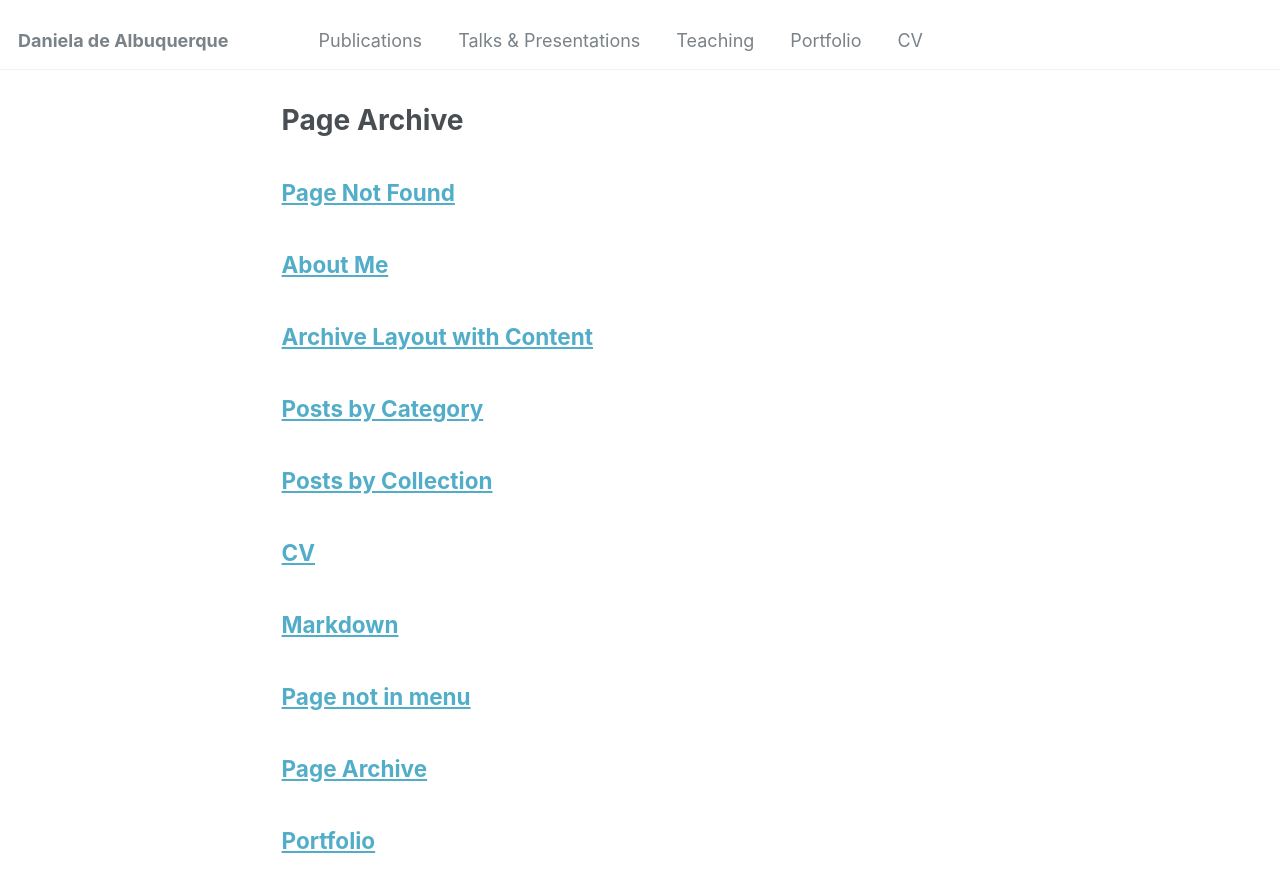
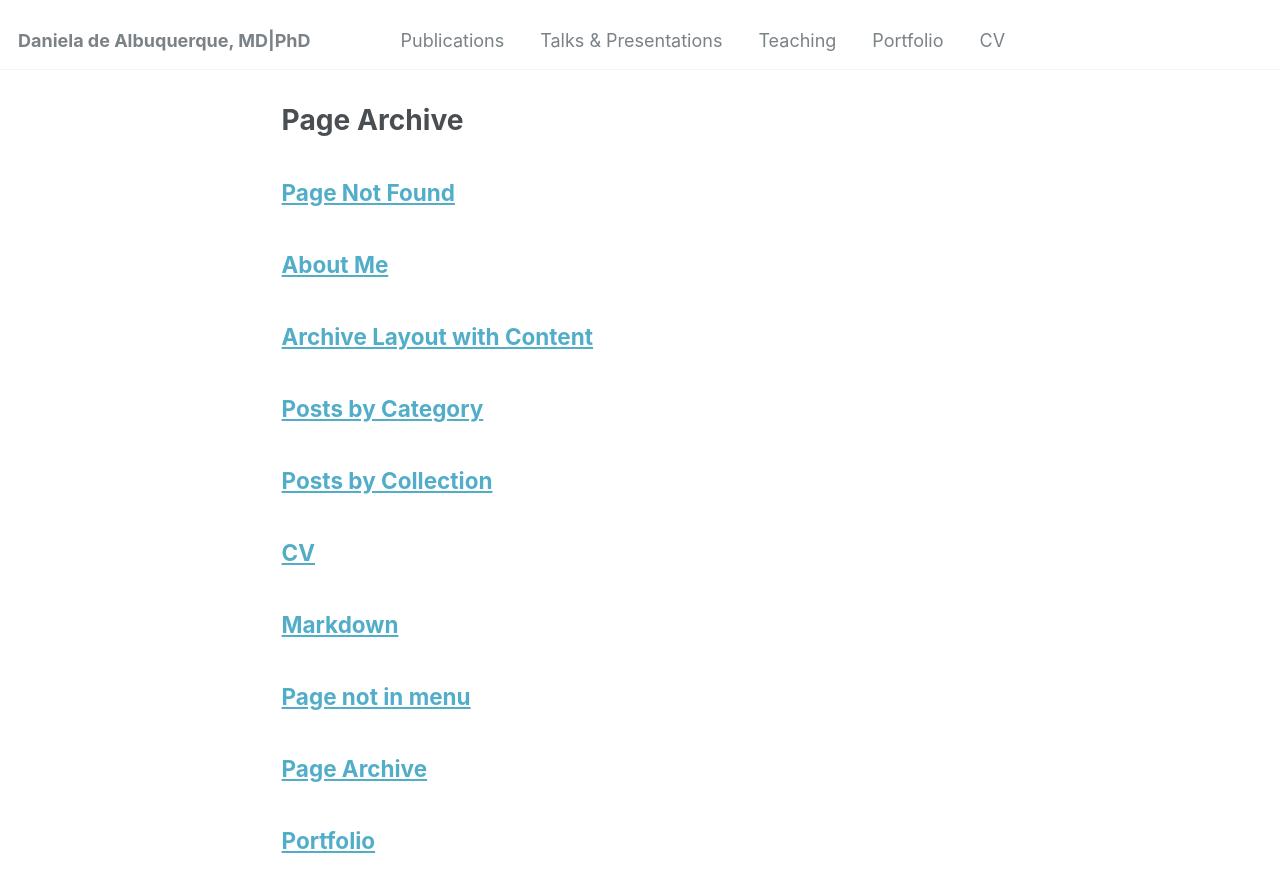
Before and after one commit to dannyfa/dannyfa.github.io, a Jekyll site: the page built from _pages/page-archive.html, in a window 1280 px wide and 900 px high. Shown: the top 892 px of the window. Built offline with Jekyll 4.4.1, drawn with Linux system fonts in a browser that asks for light colours.

Commit message:
testing commit changes to config

```diff
--- a/_config.yml
+++ b/_config.yml
@@ -8,7 +8,7 @@
 
 # Basic Site Settings
 locale                   : "en-US"
-title                    : "Daniela de Albuquerque"
+title                    : "Daniela de Albuquerque, MD|PhD"
 title_separator          : "-"
 name                     : &name "Daniela de Albuquerque"
 description              : &description "MD, PhD."
@@ -24,7 +24,7 @@ author:
   avatar           : "https://sites.duke.edu/ifsprojectassets/files/2026/05/Albuquerque_Daniela_568-0197PreferredHeadshotscrop-scaled.jpg"
   name             : "Daniela de Albuquerque"
   pronouns         : # example: "she/her"
-  bio              : "MD, PhD. Transitional Year (PGY-1) Resident at MAHEC. Matched into Diagnostic Radiology at University of Washington (Seattle)."
+  bio              : "Transitional Year (PGY-1) Resident at MAHEC. Matched into Diagnostic Radiology at University of Washington (Seattle)."
   location         : "Asheville, NC"
   employer         : "MAHEC"
   uri              : # URL
```
